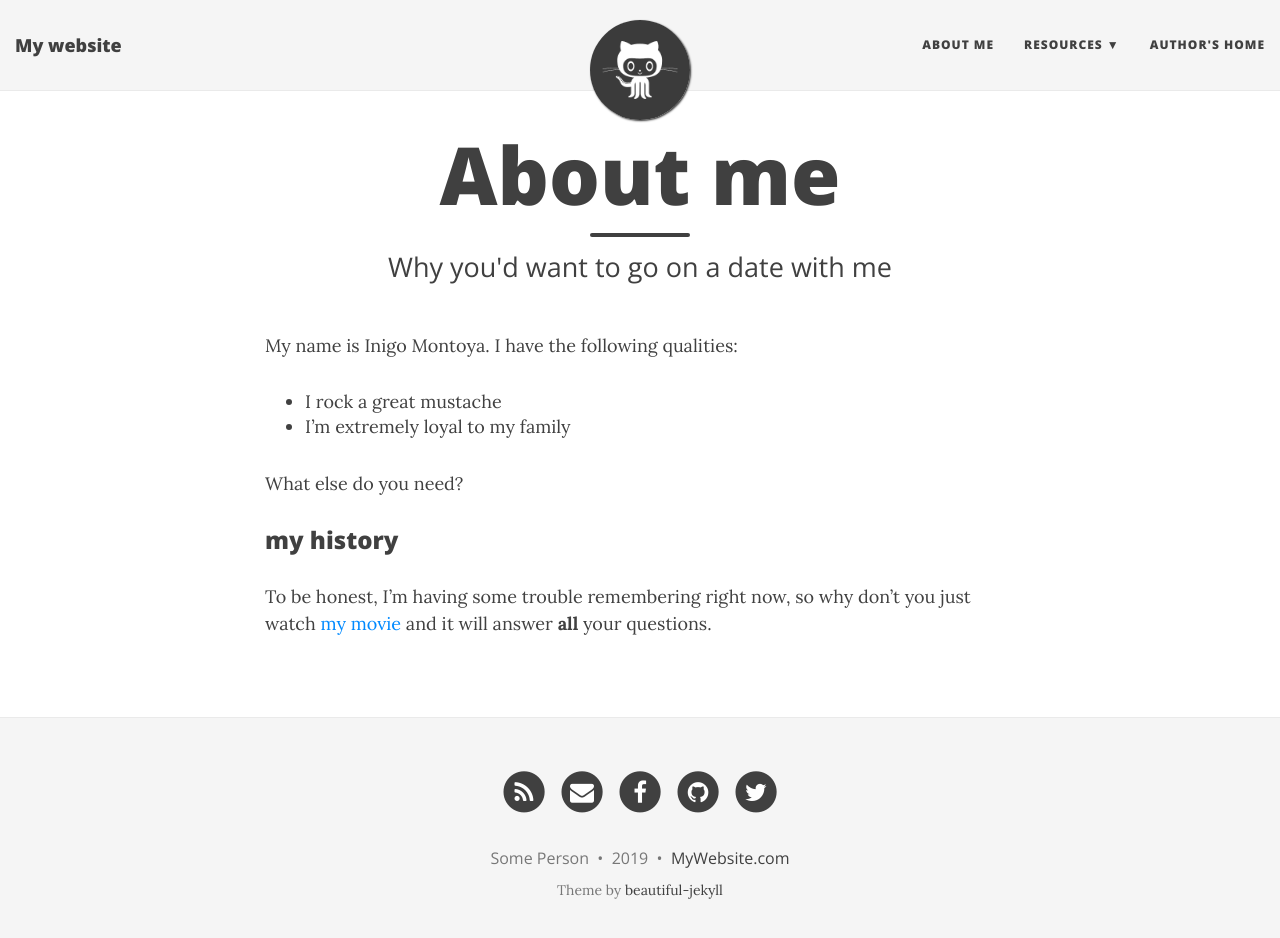
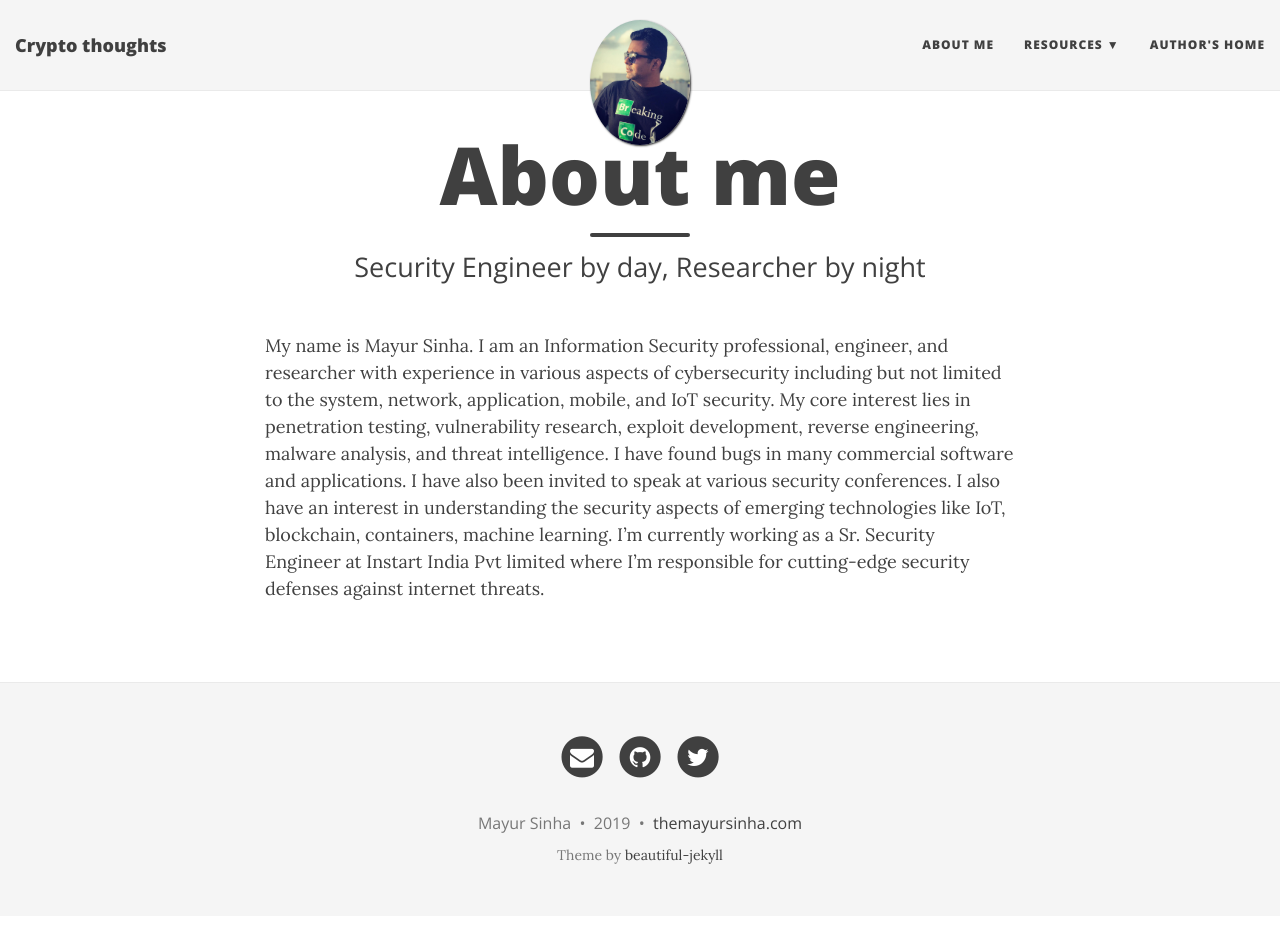
Before and after one commit to themayursinha/blog, a Jekyll site: the page built from aboutme.md, in a window 1280 px wide and 951 px high. Shown: the top 938 px of the window. Built offline with Jekyll 4.4.1, drawn with Linux system fonts in a browser that asks for light colours; nearby versions of some CDN libraries.

Commit message:
More Changes

```diff
--- a/_config.yml
+++ b/_config.yml
@@ -4,7 +4,7 @@
 # baseurl is the website's URL without the hostname
 
 # If you are building a simple GitHub user page (https://username.github.io) then use these settings:
-url: "https://username.github.io"
+url: "https://themayursinha.com"
 baseurl: ""
 
 # If you are building a GitHub project page then use these settings:
@@ -14,7 +14,7 @@ baseurl: ""
 # Of course don't forget to change the username and projectname to YOUR username and project
 
 # Name of website
-title: My website
+title: Crypto thoughts
 
 # Short description of your site
 description: A virtual proof that name is awesome!
@@ -32,7 +32,7 @@ navbar-links:
 
 # Image to show in the navigation bar - image must be a square (width = height)
 # Remove this parameter if you don't want an image in the navbar
-avatar: "/img/avatar-icon.png"
+avatar: "/img/hacker.jpg"
 
 # If you want to have an image logo in the top-left corner instead of the title text,
 # then specify the following parameter
@@ -64,18 +64,18 @@ footer-link-col: "#404040"
 # Change all these values or delete the ones you don't want.
 # Important: you must keep the "name" parameter, everything else you can remove
 author:
-  name: Some Person
+  name: Mayur Sinha
 
 # Select your active Social Network Links.
 # Uncomment the links you want to show in the footer and add your information to each link.
 # You can reorder the items to define the link order.
 # If you want to add a new link that isn't here, you'll need to also edit the file _data/SocialNetworks.yml
 social-network-links:
-  rss: true
-  email: "someone@example.com"
-  facebook: daattali
-  github: daattali
-  twitter: daattali
+  #rss: true
+  email: "themayursinha@gmail.com"
+  # facebook: themayursinha
+  github: themayursinha
+  twitter: themayursinha
 #  reddit: yourname
 #  google-plus: +DeanAttali
 #  linkedin: daattali
@@ -99,7 +99,7 @@ share-links-active:
 
 # How to display the link to the website in the footer
 # Remove this if you don't want a link in the footer
-url-pretty: "MyWebsite.com"  # eg. "deanattali.com/beautiful-jekyll"
+url-pretty: "themayursinha.com"  # eg. "deanattali.com/beautiful-jekyll"
 
 # --- Web Statistics Section --- #
 
--- a/aboutme.md
+++ b/aboutme.md
@@ -1,16 +1,7 @@
 ---
 layout: page
 title: About me
-subtitle: Why you'd want to go on a date with me
+subtitle: Security Engineer by day, Researcher by night
 ---
 
-My name is Inigo Montoya. I have the following qualities:
-
-- I rock a great mustache
-- I'm extremely loyal to my family
-
-What else do you need?
-
-### my history
-
-To be honest, I'm having some trouble remembering right now, so why don't you just watch [my movie](http://en.wikipedia.org/wiki/The_Princess_Bride_%28film%29) and it will answer **all** your questions.
+My name is Mayur Sinha. I am an Information Security professional, engineer, and researcher with experience in various aspects of cybersecurity including but not limited to the system, network, application, mobile, and IoT security. My core interest lies in penetration testing, vulnerability research, exploit development, reverse engineering, malware analysis, and threat intelligence. I have found bugs in many commercial software and applications. I have also been invited to speak at various security conferences. I also have an interest in understanding the security aspects of emerging technologies like IoT, blockchain, containers, machine learning. I'm currently working as a Sr. Security Engineer at Instart India Pvt limited where I'm responsible for cutting-edge security defenses against internet threats.
```
Also changed, not shown: img/hacker.jpg (added).
